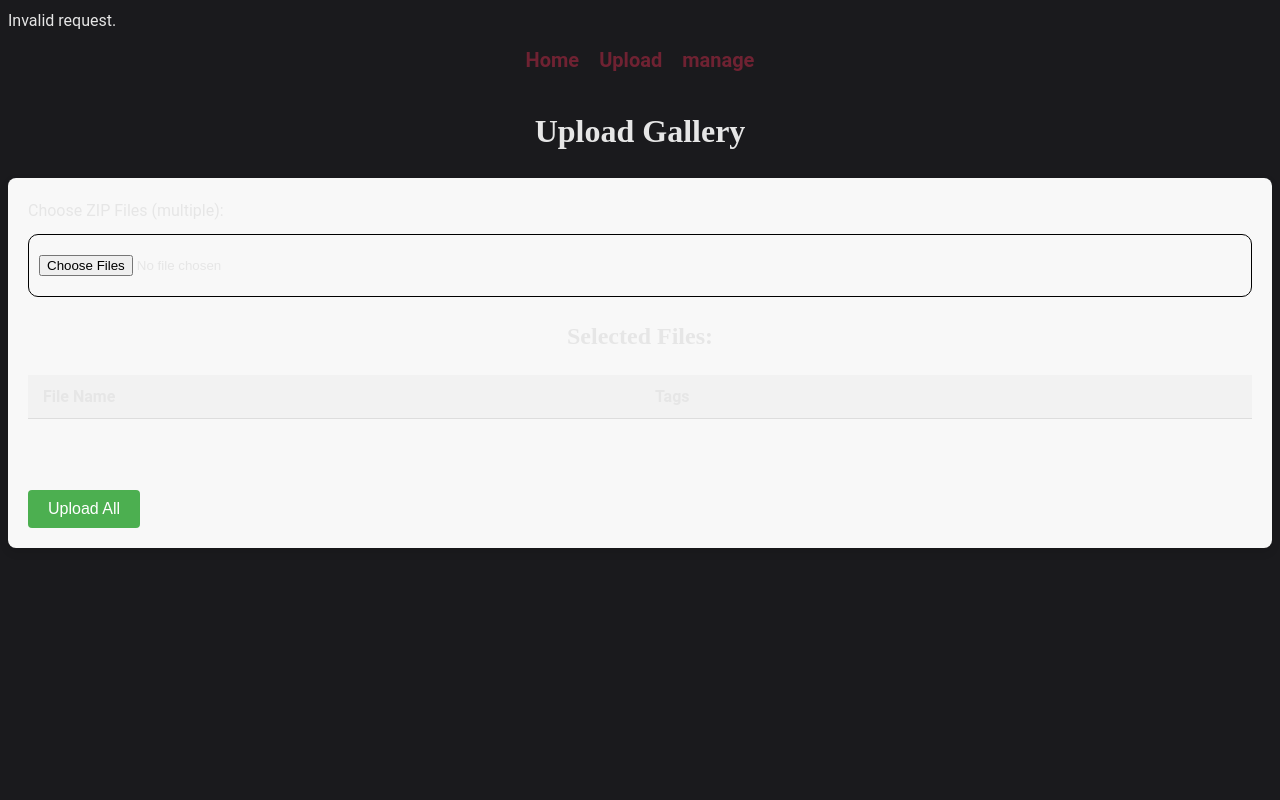
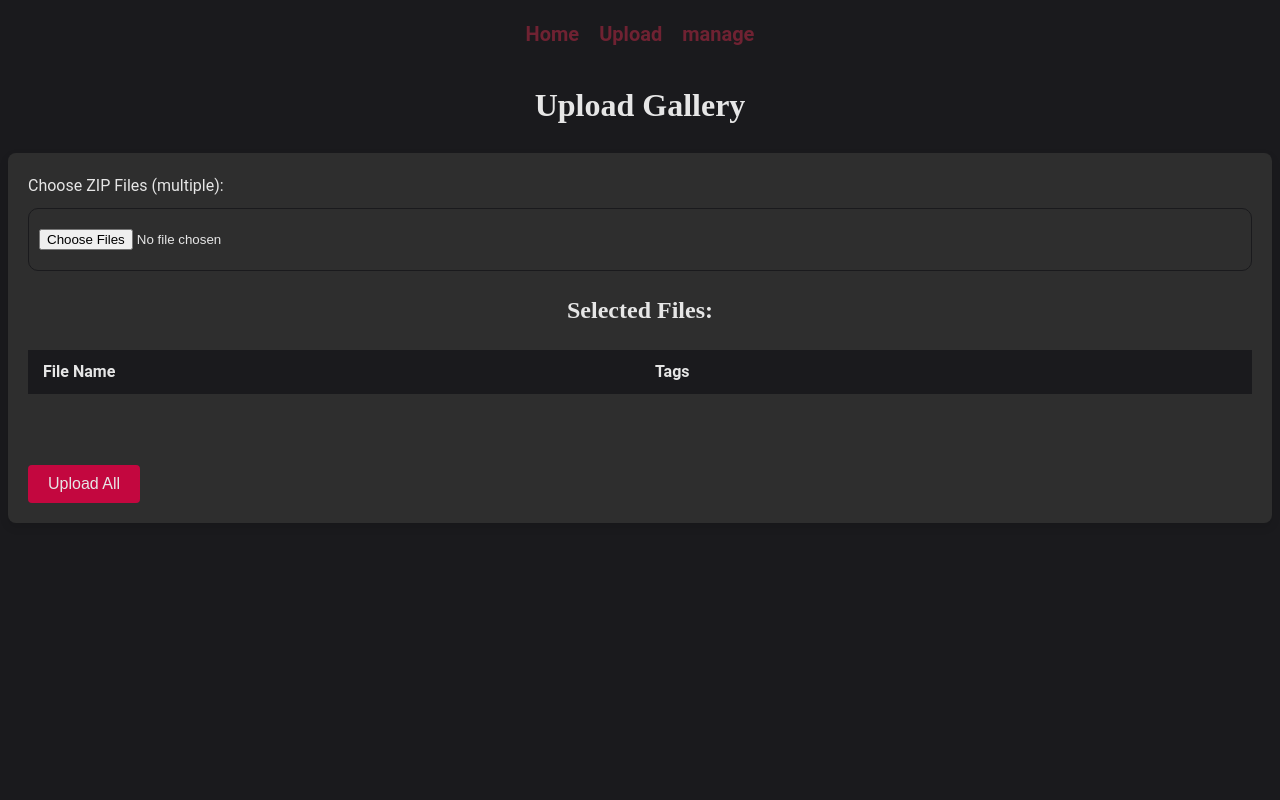
Before and after one commit to CuriousNadeem/privatelibrary, a PHP site: page /upload.php in a window 1280 px wide. Run offline with PHP 8.4, Linux system fonts and the light colour scheme; lists and menus that the app fills with data are empty.

Commit message:
upload page half complete

```diff
--- a/styles/upload.css
+++ b/styles/upload.css
@@ -2,7 +2,7 @@ form {
     max-width: 1400px;
     margin: 0 auto;
     padding: 20px;
-    background-color: #f8f8f8;
+    background-color: var(--accent-bg2);
     border-radius: 8px;
     box-shadow: 0 4px 10px rgba(0, 0, 0, 0.1);
 }
@@ -19,8 +19,8 @@ input[type="file"] {
 }
 
 button {
-    background-color: #4CAF50;
-    color: white;
+    background-color: var(--btn-bg);
+    color: var(--btn-text);
     padding: 10px 20px;
     border: none;
     border-radius: 4px;
@@ -29,7 +29,7 @@ button {
 }
 
 button:hover {
-    background-color: #45a049;
+    background-color:  var(--btn-bg-hover);
 }
 
 /* Table styling */
@@ -43,12 +43,12 @@ table {
 th, td {
     padding: 12px 15px;
     text-align: left;
-    border-bottom: 1px solid #ddd;
+    border-bottom: 1px solid var(--primary-bg);
     width: 50%;
 }
 
 th {
-    background-color: #f2f2f2;
+    background-color: var(--primary-bg);
 }
 
 td:first-child {
@@ -64,12 +64,12 @@ td:last-child {
 input.tag-input {
     width: 100%;
     padding: 8px;
-    border: 1px solid #ccc;
+    border: 1px solid var(--primary-bg);
     border-radius: 4px;
 }
 
 input.tag-input:focus {
-    border-color: #4CAF50;
+    border-color: var(--btn-bg);
 }
 
 @media (max-width: 600px) {
@@ -94,10 +94,10 @@ input.tag-input:focus {
 .choosebtn{
     padding: 20px 10px;
     width: 100%;
-    border: 1px solid black;
+    border: 1px solid var(--primary-bg);
     border-radius: 10px;
 }
 .alert-box{
     text-align: center;
-    color: #45a049;
+    color: var(--btn-text);
 }
--- a/upload.php
+++ b/upload.php
@@ -61,7 +61,7 @@ if ($_SERVER['REQUEST_METHOD'] === 'POST' && isset($_FILES['zip_files']) && !emp
         }
     }
 } else {
-    echo "Invalid request.";
+    echo "<script>console.log(\"Invalid request!\");</script>";
 }
 ?>
 <!DOCTYPE html>
```
